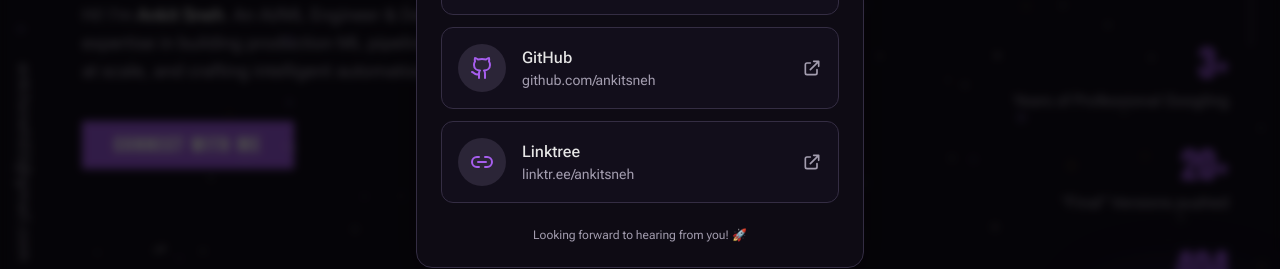
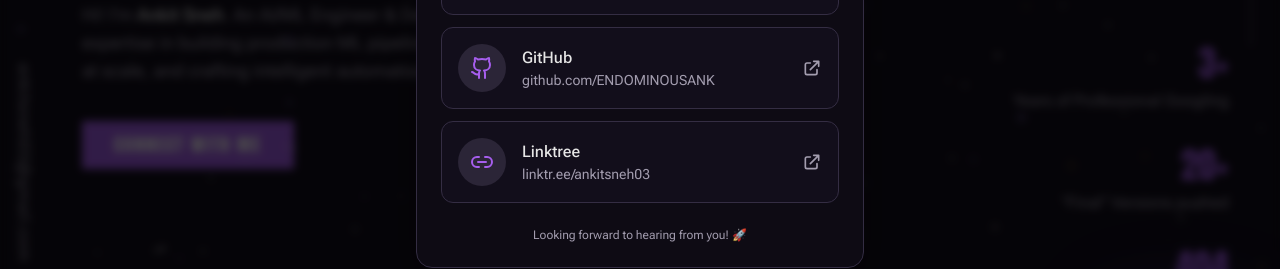
Before and after one commit to ENDOMINOUSANK/Portfolio, a Next.js app: page / in a window 1280 px wide. Both pictures are taken after a click on the button "CONNECT WITH ME". Shown: the part 403-672 px from the top of the page. Built offline with nearby package versions, Linux system fonts and the light colour scheme.

Commit message:
UPDATED contacts

```diff
--- a/components/ConnectModal.tsx
+++ b/components/ConnectModal.tsx
@@ -93,14 +93,14 @@
             name: 'GitHub',
             icon: <Github className="w-6 h-6" />,
             href: GENERAL_INFO.github,
-            label: 'github.com/ankitsneh',
+            label: 'github.com/ENDOMINOUSANK',
             color: 'hover:bg-gray-500/20 hover:border-gray-500/50',
         },
         {
             name: 'Linktree',
             icon: <Link2 className="w-6 h-6" />,
             href: GENERAL_INFO.linktree,
-            label: 'linktr.ee/ankitsneh',
+            label: 'linktr.ee/ankitsneh03',
             color: 'hover:bg-green-500/20 hover:border-green-500/50',
         },
     ];
```
